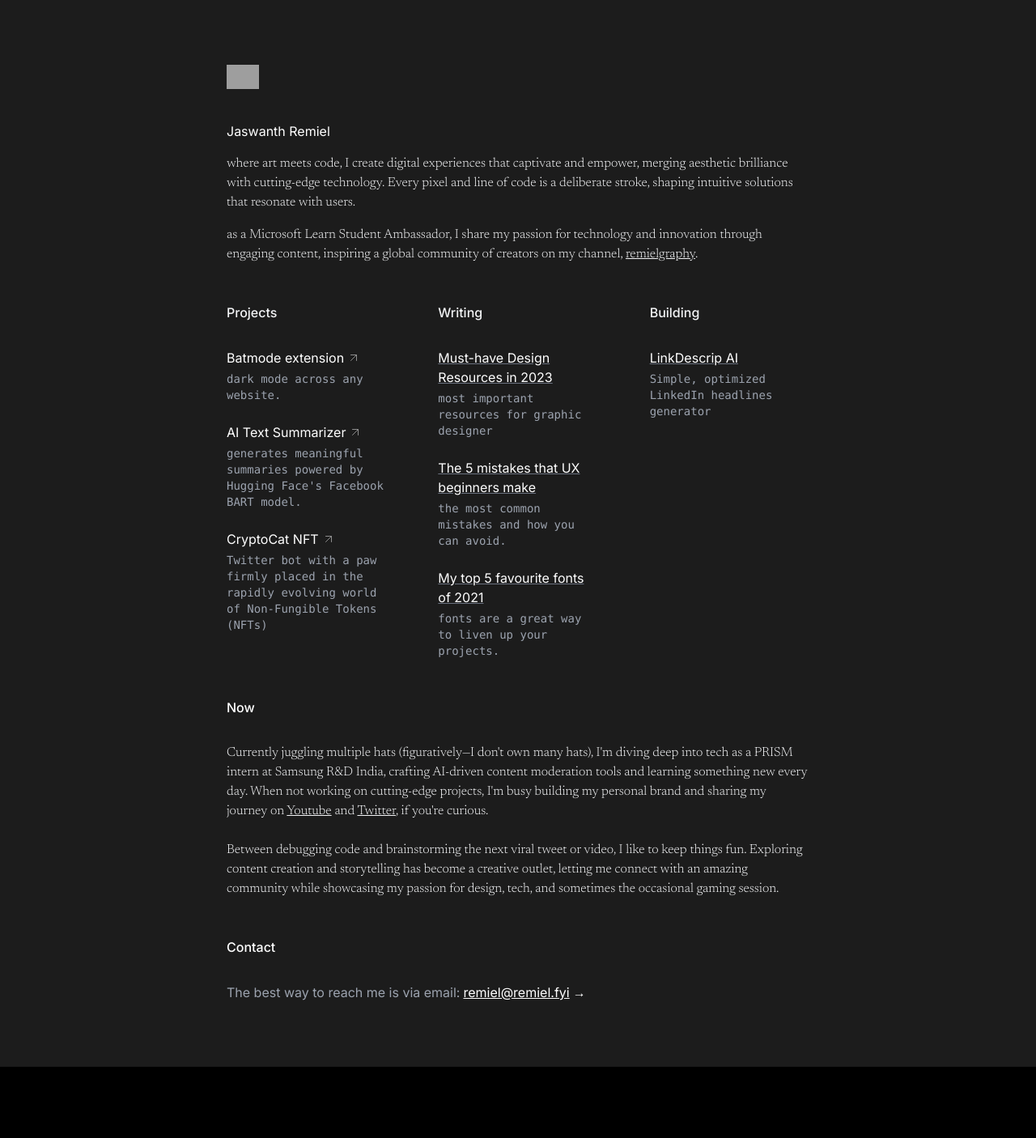
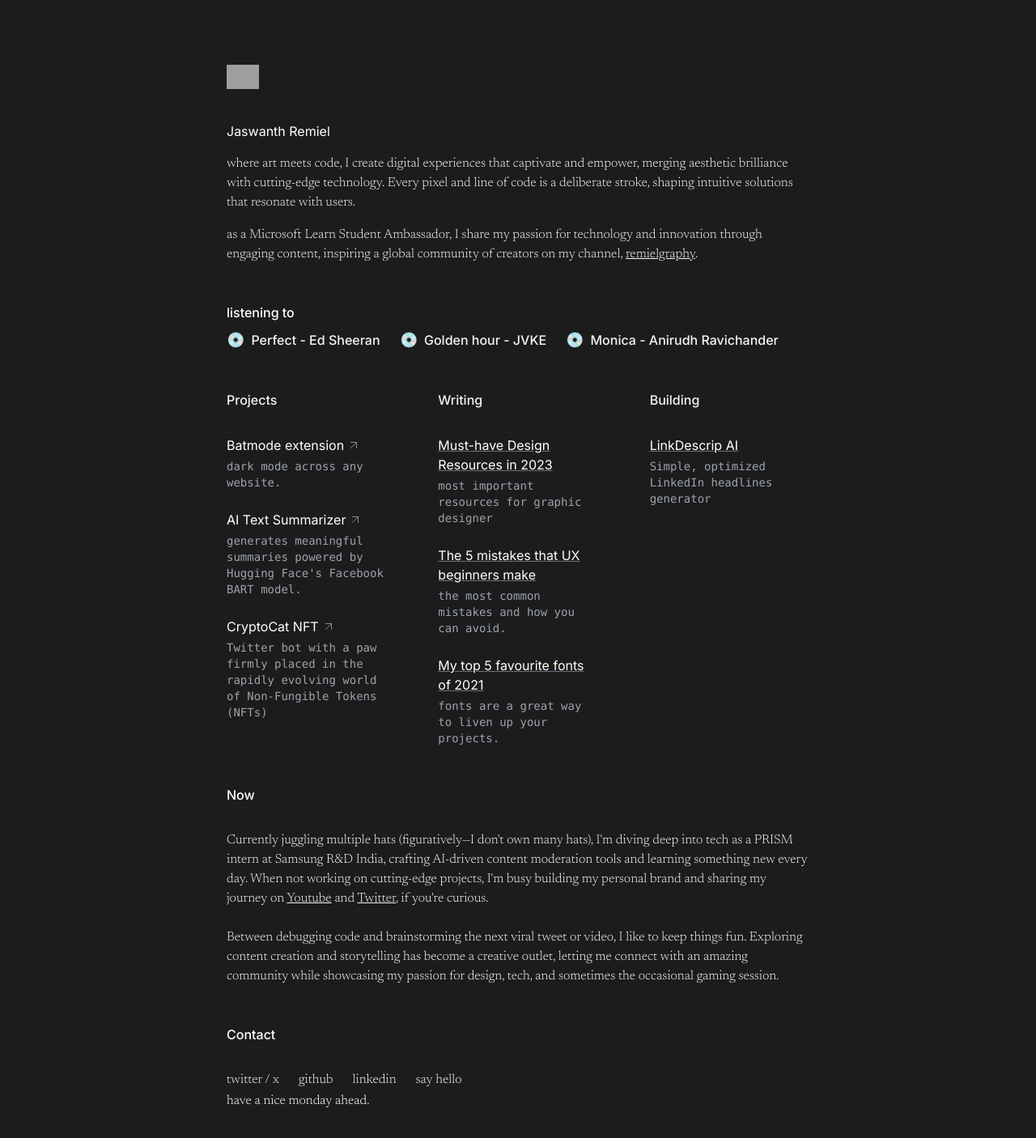
Before and after one commit to JaswanthRemiel/nextsam, a Next.js app: page / in a window 1280 px wide. Shown: the top 1406 px of the page at 81% size. Before the commit the page ends 1318 px from the top, so only its background shows below. Built offline with nearby package versions, Linux system fonts and the light colour scheme; grey boxes are pictures that could not be loaded.

Commit message:
addedNewChange

```diff
--- a/app/globals.css
+++ b/app/globals.css
@@ -51,3 +51,26 @@
     }
   }
 }
+
+/* Show a thin, rounded horizontal scrollbar (light/gray) for elements that opt in.
+   This overrides the global "hide scrollbar" rule for small screens when the
+   element has the .show-horizontal-scroll class. */
+@media (max-width: 768px) {
+  .show-horizontal-scroll {
+    /* Firefox */
+    scrollbar-width: thin;
+    scrollbar-color: #f7fafc transparent; /* gray-100 thumb, transparent track */
+  }
+
+  /* Webkit (Chrome, Safari, Edge) */
+  .show-horizontal-scroll::-webkit-scrollbar {
+    height: 8px;
+  }
+  .show-horizontal-scroll::-webkit-scrollbar-track {
+    background: transparent;
+  }
+  .show-horizontal-scroll::-webkit-scrollbar-thumb {
+    background: #f7fafc; /* tailwind gray-100 */
+    border-radius: 9999px;
+  }
+}
--- a/app/page.tsx
+++ b/app/page.tsx
@@ -1,18 +1,18 @@
 import { Header } from "../components/header";
-import { Sections } from "../components/sections";
+import Sections from "../components/sections";
 import { Now } from "../components/now";
-import { Contact } from "../components/contact";
-import { Footer } from "../components/footer";
-import { Navbar } from "@/components/navBar";
+import ContactSection from "@/components/contact";
+import ListeningSection from "@/components/listening";
 
 export default function Page() {
   return (
     <div className="flex flex-col min-h-screen bg-[#1c1c1c] text-white">
       <main className="flex-grow max-w-3xl mx-auto px-10 sm:px-6 py-20 space-y-12 w-full">
         <Header />
+        <ListeningSection />
         <Sections />
         <Now />
-        <Contact />
+        <ContactSection />
       </main>
     </div>
   );
--- a/components/contact.tsx
+++ b/components/contact.tsx
@@ -1,32 +1,96 @@
 "use client";
 
+import React, { useEffect, useState } from "react";
+import { Newsreader } from "next/font/google";
 import { motion } from "framer-motion";
-import Link from "next/link";
 
-export function Contact() {
+const newsreader = Newsreader({ subsets: ["latin"], weight: ["300"] });
+
+const MotionSection = motion.section as unknown as React.ComponentType<any>;
+
+export default function ContactSection() {
+  const [isLoaded, setIsLoaded] = useState(false);
+  const [visitorTime, setVisitorTime] = useState<Date | null>(null);
+
+  useEffect(() => {
+    setVisitorTime(new Date());
+    setIsLoaded(true);
+  }, []);
+
+  const formatTime = (date: Date | null) => {
+    if (!date) return "";
+    try {
+      return date.toLocaleString(undefined, {
+        dateStyle: "medium",
+        timeStyle: "short",
+      });
+    } catch (e) {
+      return date.toString();
+    }
+  };
+
+  const weekdayName = (date: Date | null) => {
+    if (!date) return null;
+    try {
+      return date
+        .toLocaleDateString(undefined, { weekday: "long" })
+        .toLowerCase();
+    } catch (e) {
+      return null;
+    }
+  };
+
   return (
-    <motion.section
+    <MotionSection
       className="space-y-8"
       initial={{ opacity: 0, y: 20 }}
       animate={{ opacity: 1, y: 0 }}
-      transition={{ duration: 0.5, delay: 0.6 }}
+      transition={{ duration: 0.5, delay: 0.4 }}
     >
       <h2 className="font-medium">Contact</h2>
-      <div className="space-y-6">
-        <p className="text-gray-400">
-          The best way to reach me is via email:
-          <Link
-            href="mailto:remiel.fyi?subject=Hi there!"
-            className="group inline-flex items-center space-x-1 text-white hover:text-gray-300 transition-colors"
-          >
-            <br></br>
-            <span className="underline">remiel@remiel.fyi</span>
-            <motion.span className="inline-block" whileHover={{ x: 2 }}>
-              →
-            </motion.span>
-          </Link>
-        </p>
+      <div
+        className={`${newsreader.className} text-gray-100 flex text-l flex-wrap gap-2 sm:gap-6 mb-2`}
+      >
+        <a
+          href="https://twitter.com/jaswanthremiel"
+          target="_blank"
+          rel="noopener noreferrer"
+          className="text-muted-foreground hover:text-foreground transition-colors"
+        >
+          twitter / x
+        </a>
+        <a
+          href="https://github.com/JaswanthRemiel"
+          target="_blank"
+          rel="noopener noreferrer"
+          className="text-muted-foreground hover:text-foreground transition-colors"
+        >
+          github
+        </a>
+        <a
+          href="https://linkedin.com/in/jaswanthremiel"
+          target="_blank"
+          rel="noopener noreferrer"
+          className="text-muted-foreground hover:text-foreground transition-colors"
+        >
+          linkedin
+        </a>
+        <a
+          href="mailto:work.remiel@remiel.work"
+          className="text-muted-foreground hover:text-foreground transition-colors"
+        >
+          say hello
+        </a>
       </div>
-    </motion.section>
+      <a
+        className={`text-l text-muted-foreground ${newsreader.className} text-gray-100 gap-y-2`}
+      >
+        {visitorTime ? (
+          <>have a nice {weekdayName(visitorTime)} ahead.</>
+        ) : (
+          "have a nice day ahead."
+        )}
+      </a>
+    </MotionSection>
   );
 }
--- a/components/footer.tsx
+++ /dev/null
@@ -1,34 +0,0 @@
-import Link from "next/link";
-import * as links from "./details";
-
-export function Footer() {
-  return (
-    <footer className="mt-32 pb-16 px-1 sm:px-6">
-      <div className="max-w-4xl mx-auto flex flex-col sm:flex-row justify-between items-center space-y-4 sm:space-y-0">
-        <div className="flex space-x-6">
-          <Link
-            href={links.twitter}
-            className="text-sm text-gray-400 hover:text-white transition-colors"
-          >
-            Twitter
-          </Link>
-          <Link
-            href={links.github}
-            className="text-sm text-gray-400 hover:text-white transition-colors"
-          >
-            GitHub
-          </Link>
-          <Link
-            href={links.linkedin}
-            className="text-sm text-gray-400 hover:text-white transition-colors"
-          >
-            Linkedin
-          </Link>
-        </div>
-        <div className="text-sm text-gray-400">
-          © {new Date().getFullYear()} Paco Coursey
-        </div>
-      </div>
-    </footer>
-  );
-}
--- a/components/header.tsx
+++ b/components/header.tsx
@@ -1,11 +1,9 @@
 "use client";
 
 import { motion } from "framer-motion";
-import HyperText from "@/components/ui/hyper-text";
 import Link from "next/link";
 import Image from "next/image";
 import * as links from "./details";
-import { FlipWords } from "./ui/flip-words";
 import { Newsreader } from "next/font/google";
 
 const newsreader = Newsreader({ subsets: ["latin"], weight: ["300"] });
@@ -19,13 +17,12 @@
 
 export function Header() {
   return (
-    <motion.header
-      className="space-y-4"
+    <motion.div
       initial={{ opacity: 0, y: 20 }}
       animate={{ opacity: 1, y: 0 }}
       transition={{ duration: 0.5 }}
     >
-      {/* Logo */}
+      <header className="space-y-4">
         <div className="flex items-start">
           <Image
             src="https://raw.githubusercontent.com/JaswanthRemiel/nextsam/refs/heads/main/public/logo.png"
@@ -36,13 +33,8 @@
           />
         </div>
         <br></br>
-
-      {/* Description */}
         <h1>
-        <span>
-          Jaswanth Remiel
-          {/* <FlipWords words={words} /> <br /> */}
-        </span>
+          <span>Jaswanth Remiel</span>
         </h1>
         <p className={`${newsreader.className} text-gray-100`}>
           where art meets code, I create digital experiences that captivate and
@@ -62,6 +54,7 @@
           </Link>
           .
         </p>
-    </motion.header>
+      </header>
+    </motion.div>
   );
 }
--- /dev/null
+++ b/components/listening.tsx
@@ -0,0 +1,72 @@
+"use client";
+
+import React, { useEffect, useState } from "react";
+
+interface Song {
+  title: string;
+  url: string;
+}
+
+export default function ListeningSection() {
+  const [isLoaded, setIsLoaded] = useState(false);
+  const [currentSongIndex, setCurrentSongIndex] = useState(0);
+
+  const songs: Song[] = [
+    {
+      title: "Perfect - Ed Sheeran",
+      url: "https://open.spotify.com/track/0tgVpDi06FyKpA1z0VMD4v",
+    },
+    {
+      title: "Golden hour - JVKE",
+      url: "https://open.spotify.com/track/4yNk9iz9WVJikRFle3XEvn",
+    },
+    {
+      title: "Monica - Anirudh Ravichander",
+      url: "https://open.spotify.com/track/2t1pEpxPz91KldW7C0FyZv",
+    },
+  ];
+
+  useEffect(() => {
+    setIsLoaded(true);
+  }, []);
+  const safeIndex = Math.max(0, Math.min(currentSongIndex, songs.length - 1));
+
+  return (
+    <section
+      className={`mb-12 transition-all duration-1000 delay-325 ${
+        isLoaded ? "opacity-100 translate-y-0" : "opacity-0 translate-y-4"
+      }`}
+    >
+      <h2 className="text-l font-medium mb-2 text-foreground">listening to</h2>
+
+      <div className="hidden sm:flex sm:flex-row sm:gap-6">
+        {songs.map((song, index) => (
+          <div key={index} className="flex items-center gap-2">
+            <span className="text-lg animate-spin">💿</span>
+            <a
+              href={song.url}
+              target="_blank"
+              rel="noopener noreferrer"
+              className="font-medium text-gray-100 hover:text-gray-300 transition-colors"
+            >
+              {song.title}
+            </a>
+          </div>
+        ))}
+      </div>
+      <div className="sm:hidden">
+        <div className="flex items-center gap-2">
+          <span className="text-lg animate-spin">💿</span>
+          <a
+            href={songs[safeIndex].url}
+            target="_blank"
+            rel="noopener noreferrer"
+            className="font-medium text-sm text-gray-100 hover:text-gray-300 transition-colors"
+          >
+            {songs[safeIndex].title}
+          </a>
+        </div>
+      </div>
+    </section>
+  );
+}
--- a/components/navBar.tsx
+++ b/components/navBar.tsx
@@ -1,7 +1,10 @@
 "use client";
 
+import React from "react";
 import { motion } from "framer-motion";
 import Link from "next/link";
+
+const MotionSection: any = motion.section;
 
 const navItems = {
   "/": {
@@ -10,14 +13,11 @@
   "/blog": {
     name: "blog",
   },
-  "/store": {
-    name: "store",
-  },
 };
 
 export function Navbar() {
   return (
-    <motion.section
+    <MotionSection
       className="space-y-8"
       initial={{ opacity: 0, y: 20 }}
       animate={{ opacity: 1, y: 0 }}
@@ -45,6 +45,6 @@
           </nav>
         </div>
       </aside>
-    </motion.section>
+    </MotionSection>
   );
 }
--- a/components/now.tsx
+++ b/components/now.tsx
@@ -8,9 +8,11 @@
 const newsreader = Newsreader({ subsets: ["latin"], weight: ["300"] });
 const roboto = Roboto({ subsets: ["latin"], weight: ["400"] });
 
+const MotionSection = motion.section as unknown as any;
+
 export function Now() {
   return (
-    <motion.section
+    <MotionSection
       className="space-y-8"
       initial={{ opacity: 0, y: 20 }}
       animate={{ opacity: 1, y: 0 }}
@@ -49,6 +51,6 @@
           sometimes the occasional gaming session.
         </p>
       </div>
-    </motion.section>
+    </MotionSection>
   );
 }
--- a/components/sections.tsx
+++ b/components/sections.tsx
@@ -4,10 +4,12 @@
 import Link from "next/link";
 import { ProjectItem } from "./projectitem";
 
-export function Sections() {
+const MotionSection: any = motion.section;
+
+export default function Sections() {
   return (
-    <motion.section
-      className="overflow-x-auto pb-6 md:pb-0 md:overflow-x-visible"
+    <MotionSection
+      className="show-horizontal-scroll overflow-x-auto pb-6 md:pb-0 md:overflow-x-visible"
       initial={{ opacity: 0, y: 20 }}
       animate={{ opacity: 1, y: 0 }}
       transition={{ duration: 0.5, delay: 0.2 }}
@@ -22,10 +24,8 @@
                 className="group inline-flex items-center space-x-1 text-white hover:text-gray-300 transition-colors"
               >
                 <span>Batmode extension</span>
-                <motion.span
-                  className="inline-block opacity-50"
-                  whileHover={{ x: 2 }}
-                >
+                <motion.span whileHover={{ x: 2 }}>
+                  <span className="inline-block opacity-50">
                     <svg
                       xmlns="http://www.w3.org/2000/svg"
                       className="w-3 h-3 ml-0.5"
@@ -40,22 +40,22 @@
                         d="M5 19L19 5M5 5h14v14"
                       />
                     </svg>
+                  </span>
                 </motion.span>
               </Link>
               <p className="text-sm font-mono text-gray-400 mt-1">
                 dark mode across any website.
               </p>
             </div>
+
             <div>
               <Link
                 href="https://remiel.fyi/ai-summarizer/"
                 className="group inline-flex items-center space-x-1 text-white hover:text-gray-300 transition-colors"
               >
                 <span>AI Text Summarizer</span>
-                <motion.span
-                  className="inline-block opacity-50"
-                  whileHover={{ x: 2 }}
-                >
+                <motion.span whileHover={{ x: 2 }}>
+                  <span className="inline-block opacity-50">
                     <svg
                       xmlns="http://www.w3.org/2000/svg"
                       className="w-3 h-3 ml-0.5"
@@ -70,6 +70,7 @@
                         d="M5 19L19 5M5 5h14v14"
                       />
                     </svg>
+                  </span>
                 </motion.span>
               </Link>
               <p className="text-sm font-mono text-gray-400 mt-1">
@@ -77,16 +78,15 @@
                 Facebook BART model.
               </p>
             </div>
+
             <div>
               <Link
                 href="#"
                 className="group inline-flex items-center space-x-1 text-white hover:text-gray-300 transition-colors"
               >
                 <span>CryptoCat NFT</span>
-                <motion.span
-                  className="inline-block opacity-50"
-                  whileHover={{ x: 2 }}
-                >
+                <motion.span whileHover={{ x: 2 }}>
+                  <span className="inline-block opacity-50">
                     <svg
                       xmlns="http://www.w3.org/2000/svg"
                       className="w-3 h-3 ml-0.5"
@@ -101,6 +101,7 @@
                         d="M5 19L19 5M5 5h14v14"
                       />
                     </svg>
+                  </span>
                 </motion.span>
               </Link>
               <p className="text-sm font-mono text-gray-400 mt-1">
@@ -110,6 +111,7 @@
             </div>
           </div>
         </div>
+
         <div className="w-full space-y-8">
           <h2 className="font-medium text-gray-100">Writing</h2>
           <div className="space-y-6">
@@ -130,6 +132,7 @@
             />
           </div>
         </div>
+
         <div className="w-full space-y-8">
           <h2 className="font-medium text-gray-100">Building</h2>
           <div className="space-y-6">
@@ -141,6 +144,6 @@
           </div>
         </div>
       </div>
-    </motion.section>
+    </MotionSection>
   );
 }
```
Also changed, not shown: eslint.config.mjs (added, +12 -0 lines), package.json (+10 -5 lines), tsconfig.json (+19 -5 lines), 1 other file (tests, documents, lock files or other folders). Lines whose indentation alone changed are shown as unchanged.
